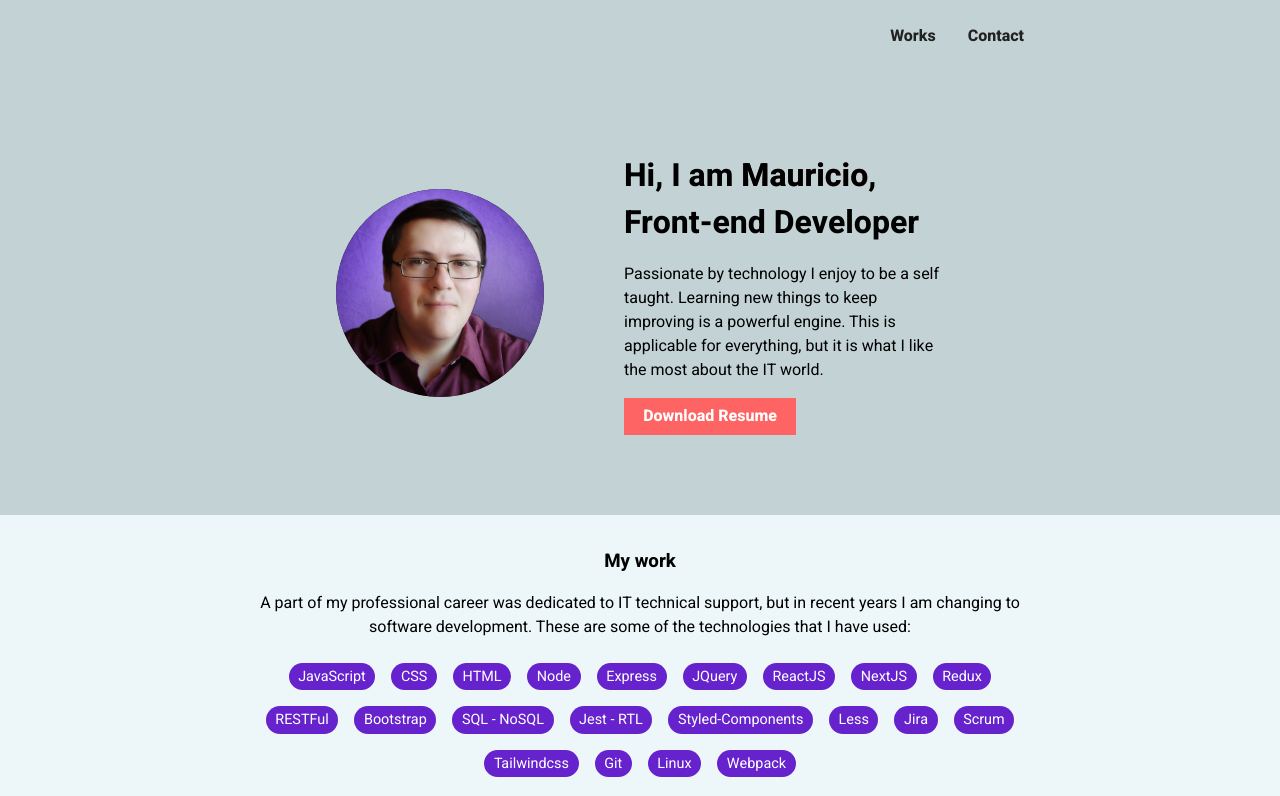
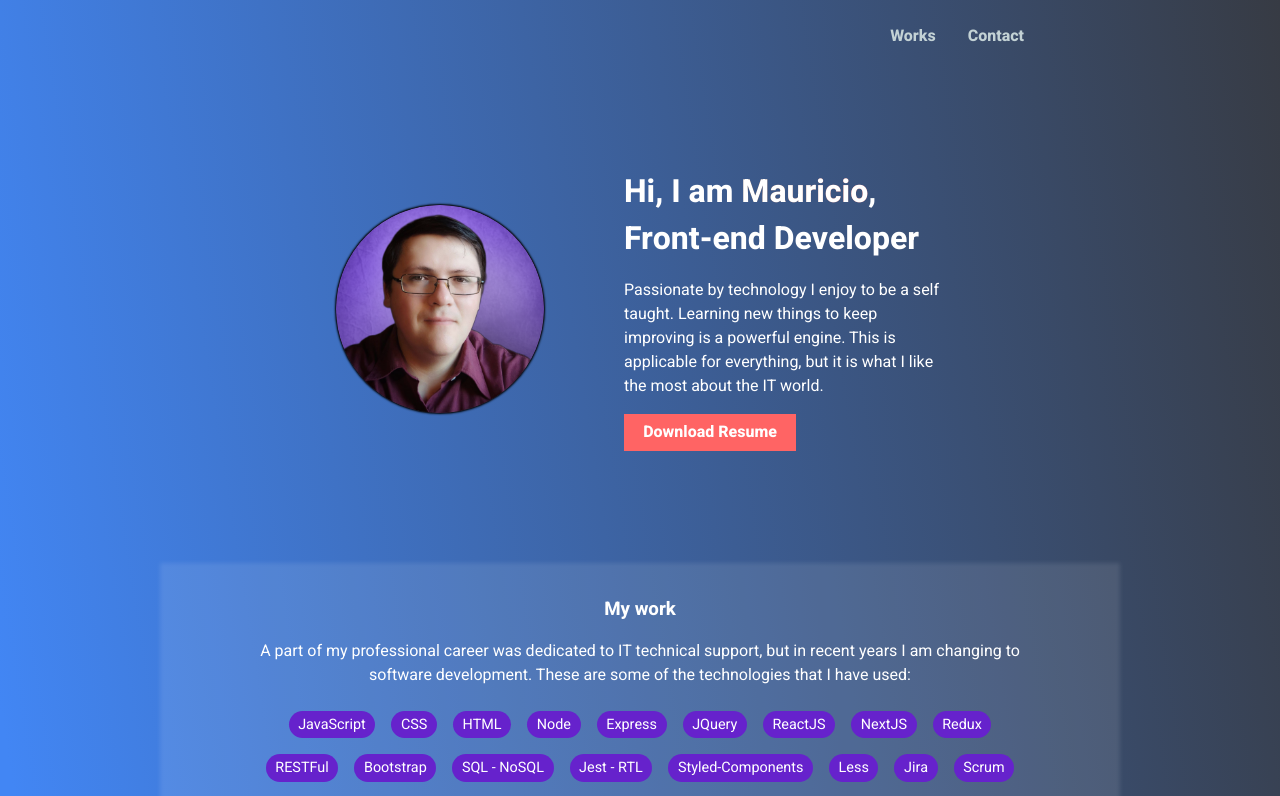
Before and after one commit to TanisJam/portfolioV2, a React (Create React App) app: page / in a window 1280 px wide. Shown: the top 796 px of the page. Built offline with nearby package versions, Linux system fonts and the light colour scheme.

Commit message:
restyled

```diff
--- a/public/index.html
+++ b/public/index.html
@@ -15,6 +15,15 @@
 <body>
   <noscript>You need to enable JavaScript to run this app.</noscript>
   <div id="root"></div>
+  <div class='light x1'></div>
+  <div class='light x2'></div>
+  <div class='light x3'></div>
+  <div class='light x4'></div>
+  <div class='light x5'></div>
+  <div class='light x6'></div>
+  <div class='light x7'></div>
+  <div class='light x8'></div>
+  <div class='light x9'></div>
 </body>
 
 </html>
--- a/src/components/Header.jsx
+++ b/src/components/Header.jsx
@@ -4,7 +4,7 @@ import { Hero, HeroContent, HeroImage, BtnPrimary } from "./StyledComponents";
 
 export default function Header() {
   return (
-    <div>
+
       <Hero>
         <HeroImage src={imgProfile} />
         <HeroContent>
@@ -21,6 +21,6 @@ export default function Header() {
           </BtnPrimary>
         </HeroContent>
       </Hero>
-    </div>
+
   );
 }
--- a/src/components/StyledComponents.js
+++ b/src/components/StyledComponents.js
@@ -14,10 +14,10 @@ export const StyledNavLink = styled.a`
   font-weight: 800;
   font-size: 1rem;
   padding: 0.5rem 1rem;
-  color: var(--dark);
+  color: var(--light);
   &:hover {
     cursor: pointer;
-    color: black;
+    color: white;
     text-decoration: underline var(--primary) 3px;
     text-underline-offset: 0.2rem;
   }
@@ -58,6 +58,9 @@ export const Modal = styled.div`
     align-items: center;
     justify-content: center;
     gap: min(2.5rem, 2vh);
+    h2 {
+      color: var(--dark);
+    }
     .form-group {
       width: 100%;
     }
@@ -109,12 +112,16 @@ export const Hero = styled.div`
   align-items: center;
   justify-content: center;
   padding: 5rem 1rem;
+
+  max-width: 60rem;
+  margin: 2rem auto;
 `;
 export const HeroImage = styled.img`
   height: 13rem;
   background-color: var(--dark);
   width: auto;
   border-radius: 100%;
+  box-shadow: 0px 0px 2px 1px black;
 `;
 export const HeroContent = styled.div`
   width: clamp(5rem, 90vw, 20rem);
@@ -167,7 +174,20 @@ export const BtnPrimary = styled.a`
 
 //MY WORK
 export const Secction = styled.div`
-  background-color: var(--white);
+  /* background-color: var(--white); */
+  display: flex;
+  flex-direction: column;
+  align-items: center;
+  position: relative;
+  .blur{
+    position: absolute;
+    background-color: rgba(255, 255, 255, 0.1);
+    height: 100%;
+    width: 100%;
+    z-index: -1;
+    filter: blur(2px);
+    max-width: 60rem;
+  }
 `;
 export const SecctionWork = styled.div`
   margin: auto;
--- a/src/components/Work.jsx
+++ b/src/components/Work.jsx
@@ -27,6 +27,7 @@ export default function Work() {
   ];
   return (
     <Secction id="work">
+      <div className="blur"></div>
       <SecctionWork>
         <h3>My work</h3>
         <p>
--- a/src/globalStyles.jsx
+++ b/src/globalStyles.jsx
@@ -21,6 +21,90 @@ export default createGlobalStyle`
   body {
     position: relative;
     font-family: 'Heebo';
-    background-color: var(--light);
+    height: 100%;
+    color: white;
+
+    background: linear-gradient(81deg, #4286f4 23%, #373B44 100%);
+    -webkit-animation: fadeIn 1 1s ease-out;
+    -moz-animation: fadeIn 1 1s ease-out;
+    -o-animation: fadeIn 1 1s ease-out;
+    animation: fadeIn 1 1s ease-out;
   }
+  .light {
+    position: absolute;
+    width: 0px;
+    height: 8px;
+    opacity: .5;
+    background-color: white;
+    box-shadow: rgba(255, 255, 255, 0.5) 0px 0px 20px 5px;
+    opacity: 0;
+    top: 100%;
+    bottom: 0px;
+    left: 0px;
+    right: 0px;
+    margin: auto;
+    z-index: -1;
+}
+
+.x1{
+  animation: floatUp 20s infinite linear;
+
+  transform: scale(1.0);
+}
+
+.x2{
+  animation: floatUp 35s infinite linear;
+  transform: scale(1.6);
+  left: 15%;
+}
+
+.x3{
+  animation: floatUp 12s infinite linear;
+  transform: scale(.5);
+  left: -15%;
+}
+
+.x4{
+  animation: floatUp 23s infinite linear;
+  transform: scale(1.2);
+  left: -34%;
+}
+
+.x5{
+  animation: floatUp 40s infinite linear;
+  transform: scale(2.2);
+  left: -57%;
+}
+
+.x6{
+  animation: floatUp 15s infinite linear;
+  transform: scale(.8);
+  left: -81%;
+}
+
+.x7{
+  animation: floatUp 26s infinite linear;
+  transform: scale(3.2);
+  left: 37%;
+}
+
+.x8{
+  animation: floatUp 24s infinite linear;
+  transform: scale(1.7);
+  left: 62%;
+}
+
+.x9{
+  animation: floatUp 20s infinite linear;
+  transform: scale(0.9);
+  left: 85%;
+}
+
+@keyframes floatUp{
+  0%{top: 100%; opacity: 0;}
+  25%{opacity: 1;}
+  50%{top: 0%; opacity: .8;}
+  75%{opacity: 1;}
+  100%{top: -100%; opacity: 0;}
+}
 `;
```
